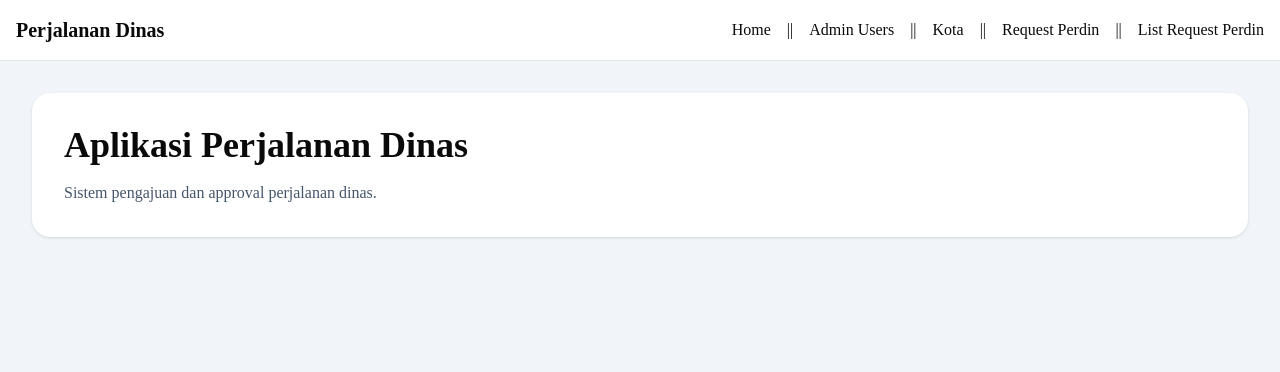
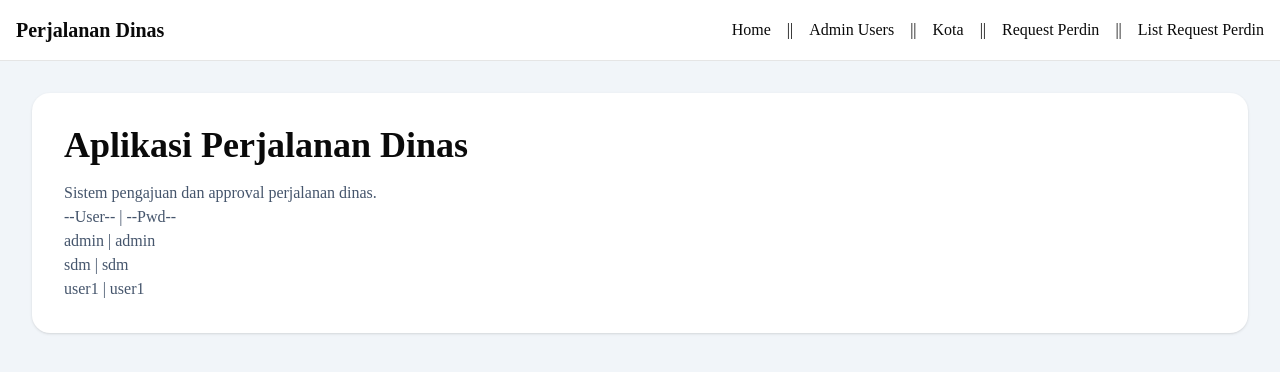
Before and after one commit to kyovion/akhdani, a Next.js app: page / in a window 1280 px wide. Shown: the top 372 px of the page. Built offline with nearby package versions, Linux system fonts and the light colour scheme.

Commit message:
remove unused package

```diff
--- a/src/app/page.tsx
+++ b/src/app/page.tsx
@@ -14,6 +14,12 @@ export default function HomePage() {
           <p className="text-slate-600">
             Sistem pengajuan dan approval perjalanan dinas.
           </p>
+
+          <p className="text-slate-600"> --User-- | --Pwd-- </p>
+          <p className="text-slate-600"> admin | admin </p>
+          <p className="text-slate-600"> sdm | sdm </p>
+          <p className="text-slate-600"> user1 | user1 </p>
+
         </div>
       </section>
     </main>
```
Also changed, not shown: package.json (+2 -5 lines), 1 other file (tests, documents, lock files or other folders).
